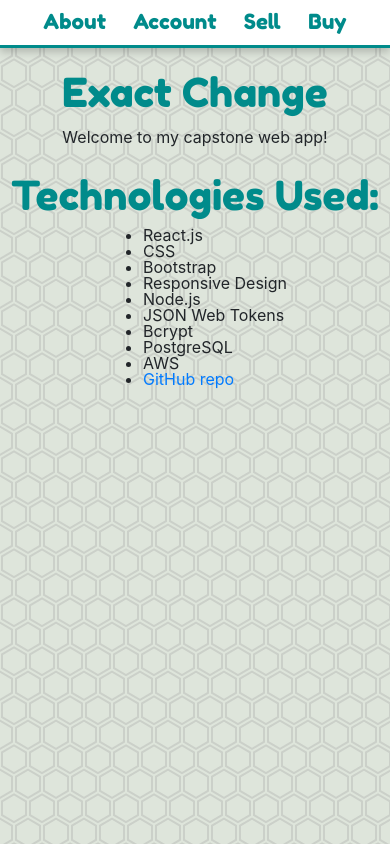
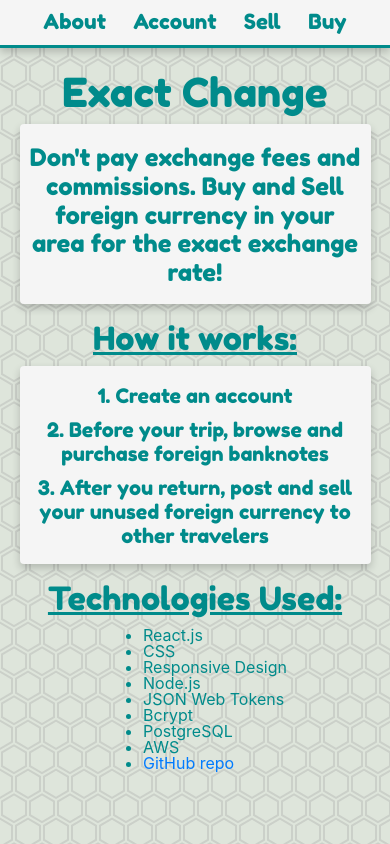
Before and after one commit to stevenberk/capstone, a React (Create React App) app in the folder capstone-app/: page / in a window 390 px wide. Built offline with nearby package versions, Linux system fonts and the light colour scheme.

Commit message:
changes to About Page and a few other minor styling changes such as adding a favicon

```diff
--- a/capstone-app/public/index.html
+++ b/capstone-app/public/index.html
@@ -9,7 +9,7 @@
       homescreen on Android. See https://developers.google.com/web/fundamentals/engage-and-retain/web-app-manifest/
     -->
     <link rel="manifest" href="%PUBLIC_URL%/manifest.json">
-    <link rel="shortcut icon" href="%PUBLIC_URL%/favicon.ico">
+    <link rel="shortcut icon" href="%PUBLIC_URL%/favicon.png">
     <link href="https://fonts.googleapis.com/css?family=Fredoka+One" rel="stylesheet">
 
     <link rel="stylesheet" href="https://stackpath.bootstrapcdn.com/bootstrap/4.1.0/css/bootstrap.min.css" integrity="sha384-9gVQ4dYFwwWSjIDZnLEWnxCjeSWFphJiwGPXr1jddIhOegiu1FwO5qRGvFXOdJZ4" crossorigin="anonymous">
@@ -22,7 +22,7 @@
       work correctly both with client-side routing and a non-root public URL.
       Learn how to configure a non-root public URL by running `npm run build`.
     -->
-    <title>React App</title>
+    <title>Exact Change</title>
   </head>
   <body>
     <noscript>
--- a/capstone-app/src/About.js
+++ b/capstone-app/src/About.js
@@ -12,19 +12,22 @@ render(){
     return(
         <div className="submaincontainter transition">
         <h1 className="pageheader">Exact Change</h1>
-        <p>Welcome to my capstone web app!
-            {/* The logistics of planning a trip to Cuba in 2018 is unlike planning a trip to anywhere else in the world. One major hurdle of traveling to Cuba in this day and age is accessing local currency to spend on the island. US debit and credit cards simply don't work in Cuba, and exchanging US dollars for local currency in Cuba is at best, time consuming and prohibitively expensive (long lines, double-digit commission fees, illegal street exchangers). The best option for American travlers visiting Cuba: bring enough money in a third currency to exchange in Cuba. Faced with an upcoming trip to Cuba for Thanksgiving 2018 */}
-        </p>
-        <h1 className="pageheader">Technologies Used:</h1>
-        <ul>
+        <div className="instructioncontainer">
+        <h4 className="pageheader">Don't pay exchange fees and commissions. Buy and Sell foreign currency in your area for the exact exchange rate!</h4>
+        </div>
+        <h2 className="pageheader underliner">How it works:</h2>
+        <div className="instructioncontainer">
+            <h5 className="pageheader">1. Create an account</h5>
+            <h5 className="pageheader">2. Before your trip, browse and purchase foreign banknotes</h5>
+            <h5 className="pageheader">3. After you return, post and sell your unused foreign currency to other travelers</h5>
+        </div>
+        <h2 className="pageheader underliner">Technologies Used:</h2>
+        <ul className="textcolor">
             <li>
                 React.js
             </li>
             <li>
                 CSS
-            </li>
-            <li>
-                Bootstrap
             </li>
             <li>
                 Responsive Design
--- a/capstone-app/src/Accountpage.js
+++ b/capstone-app/src/Accountpage.js
@@ -36,7 +36,7 @@ class Accountpage extends React.Component{
 render(){
   let ArrayMapperRenderer = (props)=>
     <div  className="submaincontainter ">
-    <div className="pageheader">
+    <div className="pageheader ">
     <h1>Your banknote submissions:</h1>
     </div>
     <button className="btn btn-link" onClick={(event)=>{
--- a/capstone-app/src/buyerSearchPage.js
+++ b/capstone-app/src/buyerSearchPage.js
@@ -59,12 +59,13 @@ let logout=()=>{
         window.location.reload();
 }
 let displayIfLoggedIn = <div className="submaincontainter transition" >
+
+    <div className="buyersearchmenucontainer ">
     <div className="pageheader">
     <h1 >
         Browse banknotes
     </h1>
     </div>
-    <div className="buyersearchmenucontainer">
     <select className="buyerdropdowns" value={this.state.SelectedLocation} onChange={(event)=>{this.setState({SelectedLocation:event.target.value})}} >
        <option value="SelectNULL">Select Location</option>
        <option value="Atlanta">Atlanta</option>
--- a/capstone-app/src/index.css
+++ b/capstone-app/src/index.css
@@ -18,9 +18,13 @@ html, body{
   align-self: center;
 }
 
+.underliner{
+  text-decoration: underline;
+}
+
 
 .submaincontainter{
-  /* position: inherit; */
+
   display:  flex;
   flex-direction: column;
   align-items: center;
@@ -32,6 +36,10 @@ html, body{
 
 
 
+}
+
+.textcolor{
+  color: darkcyan;
 }
 
 .darkcyan {
@@ -63,8 +71,6 @@ html, body{
 
 }
 
-
-/* search drop downs for buyer searh page */
 .buyerdropdowns{
   display: flex;
   flex-direction: column;
@@ -115,8 +121,7 @@ html, body{
   display: flex;
   flex-direction: column;
   overflow-y: scroll;
-  border: 2px solid darkcyan;
-  border-radius: 2px;
+  border-radius: 4px;
   width: 12rem;
   height: 11rem;
   text-align: center;
@@ -124,7 +129,7 @@ html, body{
   line-height: -2;
   color: darkcyan;
   box-shadow: 0 4px 8px 0 rgba(0,0,0,0.2);
-  background-color: white;
+  background-color: whitesmoke;
 }
 
 .merchcard:hover {
@@ -137,11 +142,25 @@ html, body{
   border-bottom: solid;
   height: 60%;
   word-wrap: break-word;
+
 }
 
 .merchcardsubheader{
   overflow-y:scroll;
   height: 40%;
+  background-color: gainsboro;
+
+}
+
+
+.instructioncontainer{
+  margin: 1em;
+  padding: .5em;
+  background-color:whitesmoke;
+  border-radius: 4px;
+  box-shadow: 0 4px 8px 0 rgba(0,0,0,0.2);
+  max-width: 800px
+
 }
 
 @media screen and (min-width: 321px) and (max-width: 420px) {
@@ -160,13 +179,16 @@ html, body{
     height: auto;
     text-align: center;
     margin: .2em;
+    /* border: 2px solid darkcyan; */
+    border-radius: 4px;
   }
 
   .merchcardcontainer{
     display: flex;
     flex-direction: row;
-    padding-left: 1%;
-    padding-right: 1%;
+    width: 92%
+    /* padding-left: 1%;
+    padding-right: 1%; */
   }
 
   .buyerdropdowns{
@@ -197,8 +219,13 @@ html, body{
     height: 2.5em;
   }
 
+  .instructioncontainer{
+
+   width: 90%;
+   margin: 0;
 
 
+  }
 
 }
 
@@ -238,7 +265,7 @@ p {
   border-bottom: solid;
   justify-content: space-evenly;
   width: 100%;
-  background-color: white;
+  background-color: whitesmoke;
   color: darkcyan;
   box-shadow: 0 4px 8px 0 rgba(0,0,0,0.2);
 }
--- a/capstone-app/src/login.js
+++ b/capstone-app/src/login.js
@@ -45,7 +45,7 @@ class Login extends React.Component{
 render(){
 let loginForms =
 <div className="submaincontainter transition">
-    <div className="buyersearchmenucontainer">
+    <div className="buyersearchmenucontainer instructioncontainer">
     <h1 className="pageheader">Please Log In</h1>
         <form className="buyerdropdowns spaceAlittle">
 
--- a/capstone-app/src/sellerPostPage.js
+++ b/capstone-app/src/sellerPostPage.js
@@ -62,13 +62,14 @@ let logout=()=>{
 }
 
 let submitForms =
-<div className="submaincontainter transition">
+<div className="submaincontainter  transition">
+<div className="buyersearchmenucontainer ">
     <div className="pageheader">
     <h1>
         Post banknotes
     </h1>
     </div>
-    <div className="buyersearchmenucontainer">
+
     <select className="buyerdropdowns" value={this.state.SelectedLocation} onChange={(event)=>{this.setState({SelectedLocation:event.target.value})}} >
         <option value="NULL">Select Location</option>
         <option value="Atlanta">Atlanta</option>
--- a/capstone-app/src/signup.js
+++ b/capstone-app/src/signup.js
@@ -22,10 +22,10 @@ class Signup extends React.Component{
 
 let SignupForms =
 <div>
-    <div className="submaincontainter transition">
+    <div className="submaincontainter transition ">
+
+    <form className="buyersearchmenucontainer instructioncontainer">
     <h1 className="pageheader">Create an Account!</h1>
-    <form className="buyersearchmenucontainer">
-
         <input className="buyerdropdowns" type="text"  placeholder="First Name" onChange={(event)=>{this.setState({firstname:event.target.value})}}/>
         <input className="buyerdropdowns" type="text"  placeholder="Last Name" onChange={(event)=>{this.setState({lastname:event.target.value})}}/>
         <input className="buyerdropdowns" type="email" placeholder="Email" onChange={(event)=>{this.setState({email:event.target.value})}}/>
```
Also changed, not shown: capstone-app/public/favicon.png (added), 1 other file (tests, documents, lock files or other folders).
